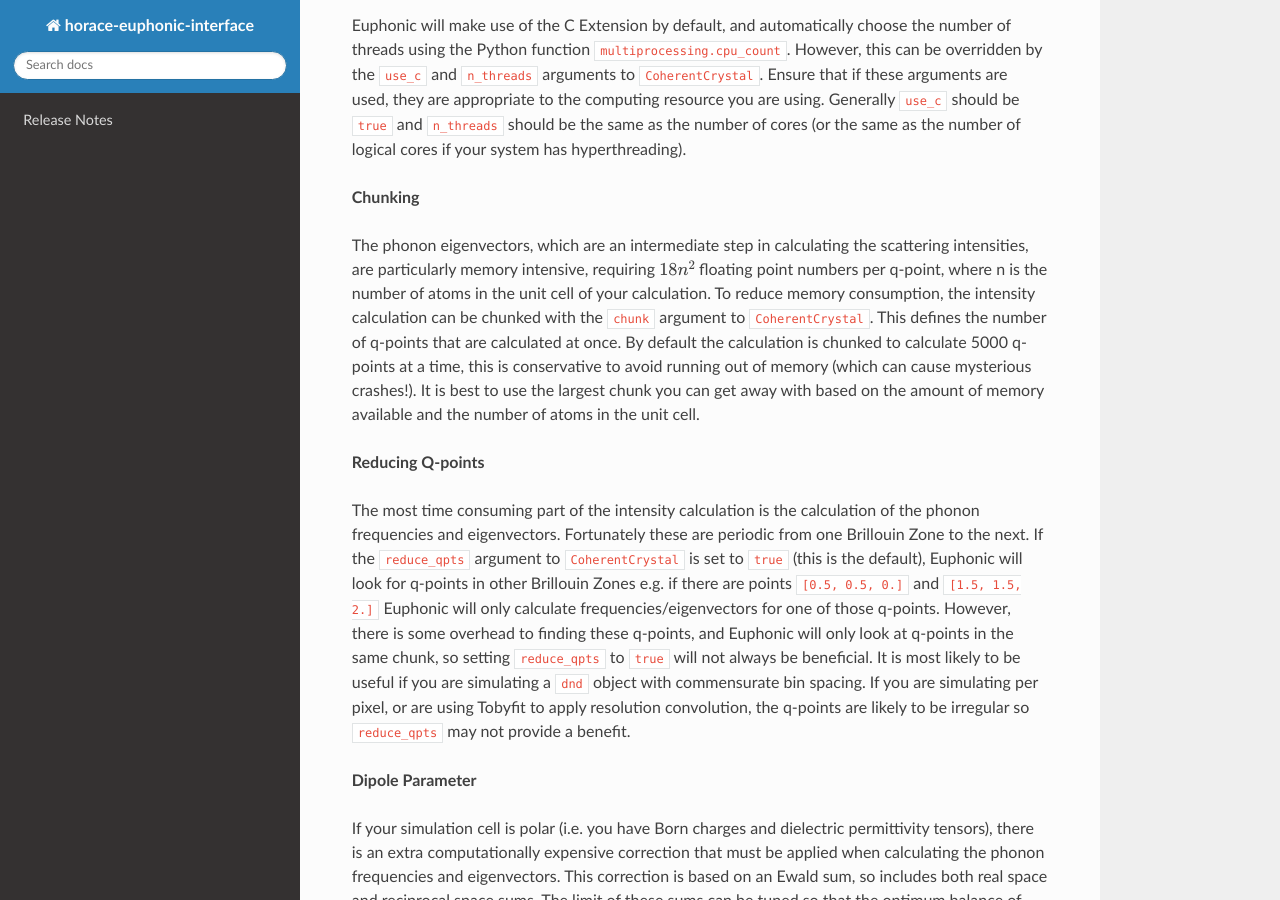
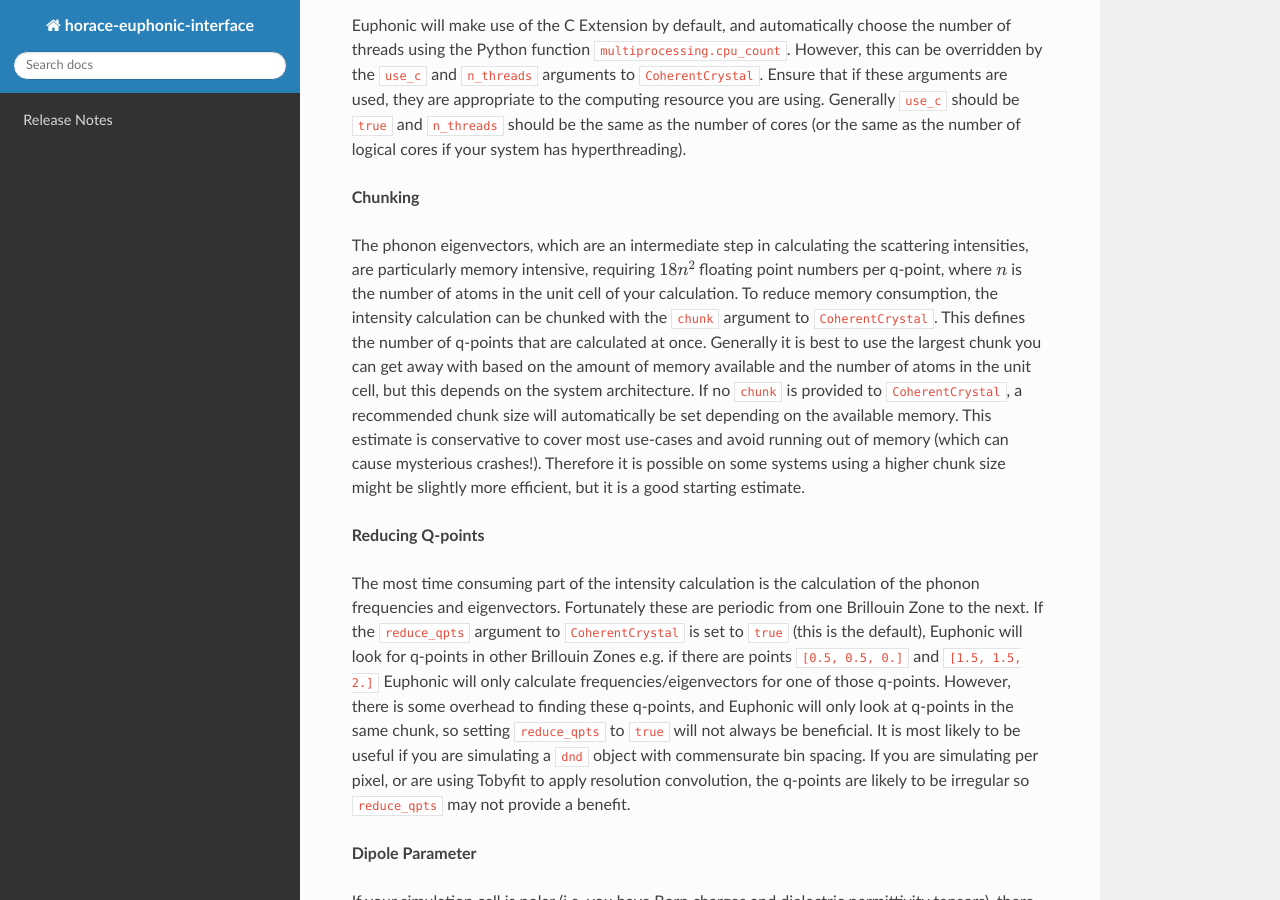
Before and after one commit to pace-neutrons/horace-euphonic-interface, a Sphinx documentation site: the page built from doc/source/index.rst, in a window 1280 px wide and 900 px high, scrolled down 5531 px. Built offline with Sphinx 7.4.7 and the Read the Docs theme 2.0.0, drawn with Linux system fonts in a browser that asks for light colours.

```diff
--- a/doc/source/index.rst
+++ b/doc/source/index.rst
@@ -286,15 +286,19 @@ hyperthreading).
 
 The phonon eigenvectors, which are an intermediate step in calculating
 the scattering intensities, are particularly memory intensive, requiring
-:math:`18n^2` floating point numbers per q-point, where n is the number
-of atoms in the unit cell of your calculation. To reduce memory consumption,
-the intensity calculation can be chunked with the ``chunk`` argument to
-``CoherentCrystal``. This defines the number of q-points that are calculated
-at once. By default the calculation is chunked to calculate 5000 q-points at
-a time, this is conservative to avoid running out of memory (which can cause
-mysterious crashes!). It is best to use the largest chunk you can get away
-with based on the amount of memory available and the number of atoms
-in the unit cell.
+:math:`18n^2` floating point numbers per q-point, where :math:`n` is the
+number of atoms in the unit cell of your calculation. To reduce memory
+consumption, the intensity calculation can be chunked with the ``chunk``
+argument to ``CoherentCrystal``. This defines the number of q-points that are
+calculated at once. Generally it is best to use the largest chunk you can get
+away with based on the amount of memory available and the number of atoms in
+the unit cell, but this depends on the system architecture. If no ``chunk``
+is provided to ``CoherentCrystal``, a recommended chunk size will
+automatically be set depending on the available memory. This estimate is
+conservative to cover most use-cases and avoid running out of memory (which
+can cause  mysterious crashes!). Therefore it is possible on some systems
+using a higher chunk size might be slightly more efficient, but it is a good
+starting estimate.
 
 **Reducing Q-points**
 
```
Also changed, not shown: CHANGELOG.rst (+8 -0 lines).
